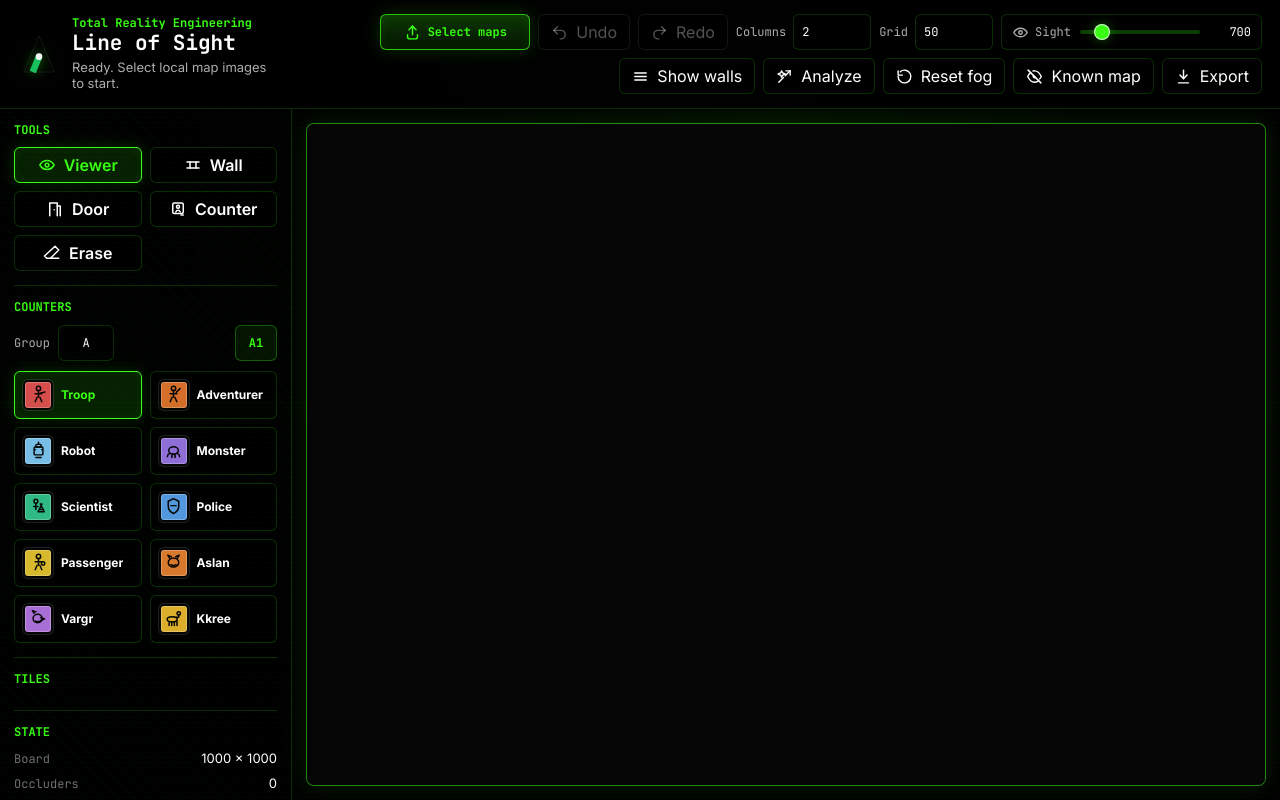
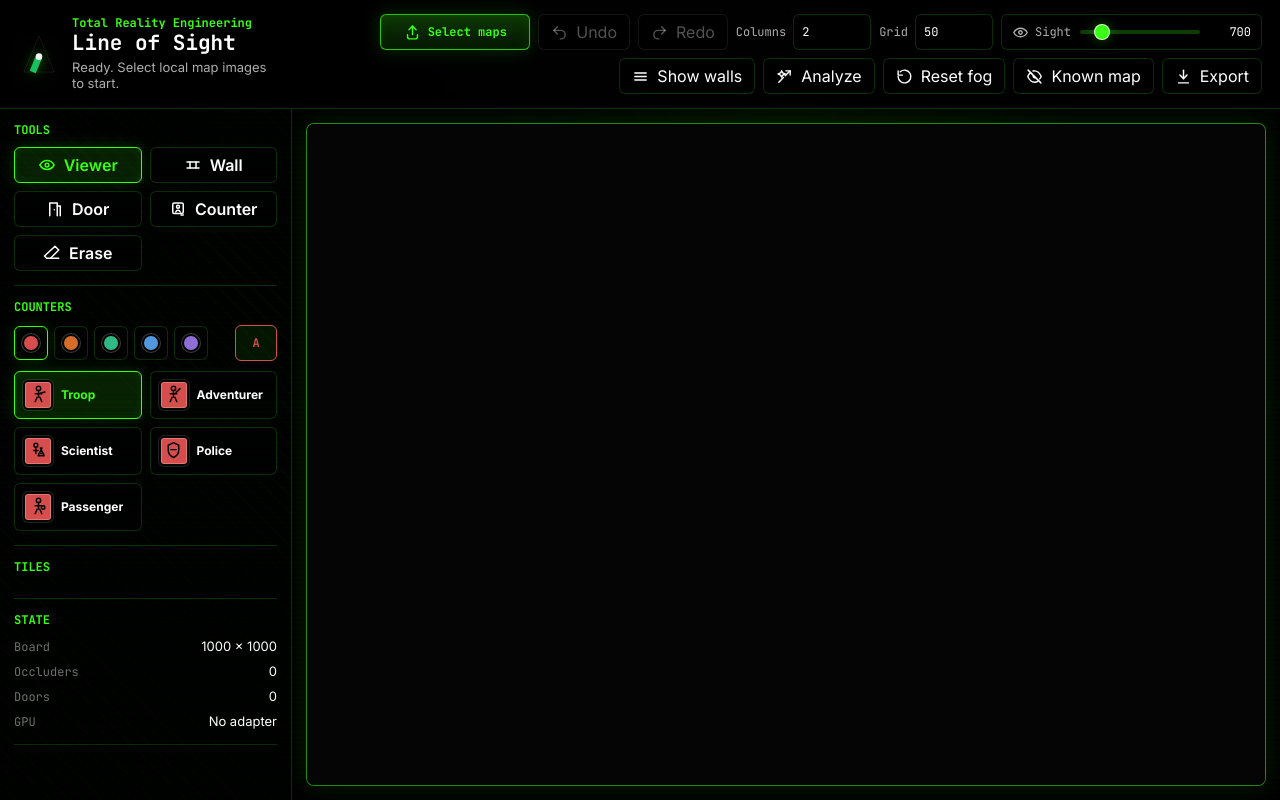
Before and after one commit to rgilks/line-of-sight, a Preact app in the folder web/: page / in a window 1280 px wide. Built offline with nearby package versions, Linux system fonts and the light colour scheme.

Commit message:
Use colour groups for human counters

```diff
--- a/web/src/main.tsx
+++ b/web/src/main.tsx
@@ -45,27 +45,29 @@ type EditDrag = {
 
 type CounterKind =
   | 'adventurer'
-  | 'aslan'
-  | 'kkree'
-  | 'monster'
   | 'passenger'
   | 'police'
-  | 'robot'
   | 'scientist'
   | 'troop'
-  | 'vargr'
 
 type CounterDefinition = {
   kind: CounterKind
   name: string
+}
+
+type CounterGroupId = 'blue' | 'green' | 'orange' | 'purple' | 'red'
+
+type CounterGroupDefinition = {
+  id: CounterGroupId
+  name: string
   color: string
 }
 
 type Token = Point & {
   id: string
   kind: CounterKind
-  group: string
-  number: number
+  group: CounterGroupId
+  member: string
   label: string
 }
 
@@ -106,7 +108,7 @@ const selectedOccluderId = signal<string | null>(null)
 const hoveredOccluderId = signal<string | null>(null)
 const tokens = signal<Token[]>([])
 const activeCounterKind = signal<CounterKind>('troop')
-const counterGroup = signal('A')
+const activeCounterGroup = signal<CounterGroupId>('red')
 const tokenDrag = signal<TokenDrag | null>(null)
 const selectedTokenId = signal<string | null>(null)
 const hoveredTokenId = signal<string | null>(null)
@@ -125,16 +127,18 @@ const doorCarveTolerance = 8
 const minCarvedWallLength = 8
 const historyLimit = 60
 const counterDefinitions: CounterDefinition[] = [
-  {kind: 'troop', name: 'Troop', color: '#d74d4d'},
-  {kind: 'adventurer', name: 'Adventurer', color: '#d66d2a'},
-  {kind: 'robot', name: 'Robot', color: '#78bde6'},
-  {kind: 'monster', name: 'Monster', color: '#8f6ed8'},
-  {kind: 'scientist', name: 'Scientist', color: '#30b985'},
-  {kind: 'police', name: 'Police', color: '#5398df'},
-  {kind: 'passenger', name: 'Passenger', color: '#d8b92d'},
-  {kind: 'aslan', name: 'Aslan', color: '#d8792d'},
-  {kind: 'vargr', name: 'Vargr', color: '#a96fd6'},
-  {kind: 'kkree', name: 'Kkree', color: '#dcae2c'}
+  {kind: 'troop', name: 'Troop'},
+  {kind: 'adventurer', name: 'Adventurer'},
+  {kind: 'scientist', name: 'Scientist'},
+  {kind: 'police', name: 'Police'},
+  {kind: 'passenger', name: 'Passenger'}
+]
+const counterGroups: CounterGroupDefinition[] = [
+  {id: 'red', name: 'Red', color: '#d74d4d'},
+  {id: 'orange', name: 'Orange', color: '#d66d2a'},
+  {id: 'green', name: 'Green', color: '#30b985'},
+  {id: 'blue', name: 'Blue', color: '#5398df'},
+  {id: 'purple', name: 'Purple', color: '#8f6ed8'}
 ]
 
 const exploredCanvas = document.createElement('canvas')
@@ -709,10 +713,13 @@ const tokenSize = (): number => Math.min(58, Math.max(34, gridScale() * 0.78))
 const counterDefinitionFor = (kind: CounterKind): CounterDefinition =>
   counterDefinitions.find((definition) => definition.kind === kind) ?? counterDefinitions[0]
 
+const counterGroupFor = (id: CounterGroupId): CounterGroupDefinition =>
+  counterGroups.find((group) => group.id === id) ?? counterGroups[0]
+
 const drawCounterToken = (token: Token, visible: boolean): void => {
   const size = tokenSize()
   const half = size / 2
-  const definition = counterDefinitionFor(token.kind)
+  const group = counterGroupFor(token.group)
   const selected = selectedTokenId.value === token.id
   const hovered = hoveredTokenId.value === token.id
   const inset = size * 0.075
@@ -737,7 +744,7 @@ const drawCounterToken = (token: Token, visible: boolean): void => {
     size - inset * 2,
     size * 0.075
   )
-  ctx.fillStyle = definition.color
+  ctx.fillStyle = group.color
   ctx.fill()
 
   const highlight = ctx.createLinearGradient(0, -half + inset, 0, half - inset)
@@ -751,7 +758,7 @@ const drawCounterToken = (token: Token, visible: boolean): void => {
   ctx.lineWidth = screenPixels(1)
   ctx.stroke()
 
-  drawCounterIcon(token.kind, 0, -size * 0.1, size * 0.58)
+  drawCounterIcon(token.kind, 0, -size * 0.1, size * 0.64)
 
   roundedRect(
     -half + inset,
@@ -814,114 +821,138 @@ const drawCounterIcon = (kind: CounterKind, x: number, y: number, size: number):
   ctx.lineWidth = Math.max(1.3, size * 0.07)
   ctx.lineCap = 'round'
   ctx.lineJoin = 'round'
-
-  if (
-    kind === 'troop' ||
-    kind === 'adventurer' ||
-    kind === 'scientist' ||
-    kind === 'police' ||
-    kind === 'passenger'
-  ) {
-    drawHumanCounterIcon(kind, size)
-  } else if (kind === 'robot') {
-    ctx.fillRect(-size * 0.28, -size * 0.22, size * 0.56, size * 0.48)
-    ctx.fillRect(-size * 0.16, -size * 0.42, size * 0.32, size * 0.18)
-    ctx.beginPath()
-    ctx.moveTo(0, -size * 0.42)
-    ctx.lineTo(0, -size * 0.58)
-    ctx.stroke()
-  } else if (kind === 'monster') {
-    ctx.beginPath()
-    ctx.ellipse(0, 0, size * 0.32, size * 0.24, -0.25, 0, Math.PI * 2)
-    ctx.fill()
-    for (const angle of [-2.5, -1.3, 0.2, 1.4, 2.6]) {
-      ctx.beginPath()
-      ctx.moveTo(Math.cos(angle) * size * 0.18, Math.sin(angle) * size * 0.16)
-      ctx.quadraticCurveTo(Math.cos(angle) * size * 0.45, Math.sin(angle) * size * 0.42, Math.cos(angle) * size * 0.62, Math.sin(angle) * size * 0.2)
-      ctx.stroke()
-    }
-  } else if (kind === 'aslan') {
-    drawHeadIcon(size, 0.46, 0.2)
-    ctx.beginPath()
-    ctx.moveTo(-size * 0.2, -size * 0.28)
-    ctx.lineTo(-size * 0.34, -size * 0.5)
-    ctx.lineTo(-size * 0.06, -size * 0.36)
-    ctx.moveTo(size * 0.2, -size * 0.28)
-    ctx.lineTo(size * 0.34, -size * 0.5)
-    ctx.lineTo(size * 0.06, -size * 0.36)
-    ctx.fill()
-  } else if (kind === 'vargr') {
-    drawHeadIcon(size, 0.38, -0.18)
-    ctx.beginPath()
-    ctx.moveTo(size * 0.16, -size * 0.06)
-    ctx.lineTo(size * 0.5, size * 0.02)
-    ctx.lineTo(size * 0.14, size * 0.14)
-    ctx.closePath()
-    ctx.fill()
-  } else if (kind === 'kkree') {
-    ctx.beginPath()
-    ctx.ellipse(-size * 0.06, size * 0.08, size * 0.34, size * 0.18, 0, 0, Math.PI * 2)
-    ctx.fill()
-    ctx.fillRect(size * 0.12, -size * 0.24, size * 0.16, size * 0.34)
-    ctx.beginPath()
-    ctx.arc(size * 0.2, -size * 0.34, size * 0.13, 0, Math.PI * 2)
-    ctx.fill()
-    for (const leg of [-0.26, -0.08, 0.1, 0.28]) ctx.fillRect(leg * size, size * 0.18, size * 0.06, size * 0.28)
-  }
+  drawHumanCounterIcon(kind, size)
   ctx.restore()
 }
 
 const drawHumanCounterIcon = (kind: CounterKind, size: number): void => {
-  drawPersonIcon(size)
-
   if (kind === 'troop') {
-    drawHelmet(size)
-    ctx.lineWidth = Math.max(1.2, size * 0.08)
-    ctx.beginPath()
-    ctx.moveTo(size * 0.08, -size * 0.04)
-    ctx.lineTo(size * 0.46, -size * 0.19)
-    ctx.stroke()
-    ctx.fillRect(size * 0.37, -size * 0.24, size * 0.12, size * 0.05)
+    drawTroopSilhouette(size)
   } else if (kind === 'adventurer') {
-    ctx.fillRect(-size * 0.31, -size * 0.18, size * 0.16, size * 0.34)
-    ctx.lineWidth = Math.max(1.1, size * 0.065)
-    ctx.beginPath()
-    ctx.moveTo(size * 0.18, -size * 0.02)
-    ctx.lineTo(size * 0.46, -size * 0.34)
-    ctx.stroke()
-    ctx.beginPath()
-    ctx.moveTo(size * 0.38, -size * 0.35)
-    ctx.lineTo(size * 0.51, -size * 0.35)
-    ctx.stroke()
+    drawAdventurerSilhouette(size)
   } else if (kind === 'scientist') {
-    ctx.beginPath()
-    ctx.moveTo(size * 0.12, size * 0.03)
-    ctx.lineTo(size * 0.33, size * 0.35)
-    ctx.lineTo(size * 0.02, size * 0.35)
-    ctx.closePath()
-    ctx.fill()
+    drawScientistSilhouette(size)
   } else if (kind === 'police') {
-    drawHelmet(size)
-    ctx.beginPath()
-    ctx.moveTo(size * 0.22, -size * 0.02)
-    ctx.lineTo(size * 0.44, size * 0.06)
-    ctx.lineTo(size * 0.39, size * 0.32)
-    ctx.lineTo(size * 0.23, size * 0.43)
-    ctx.lineTo(size * 0.09, size * 0.29)
-    ctx.lineTo(size * 0.12, size * 0.07)
-    ctx.closePath()
-    ctx.fill()
-  } else if (kind === 'passenger') {
-    ctx.fillRect(size * 0.22, size * 0.03, size * 0.22, size * 0.25)
-    ctx.lineWidth = Math.max(1, size * 0.055)
-    ctx.beginPath()
-    ctx.moveTo(size * 0.27, size * 0.03)
-    ctx.quadraticCurveTo(size * 0.33, -size * 0.08, size * 0.39, size * 0.03)
-    ctx.stroke()
-  }
-}
-
-const drawPersonIcon = (size: number): void => {
+    drawPoliceSilhouette(size)
+  } else {
+    drawPassengerSilhouette(size)
+  }
+}
+
+const drawTroopSilhouette = (size: number): void => {
+  ctx.lineWidth = Math.max(1.5, size * 0.1)
+  ctx.beginPath()
+  ctx.arc(-size * 0.16, -size * 0.33, size * 0.12, 0, Math.PI * 2)
+  ctx.fill()
+
+  ctx.beginPath()
+  ctx.ellipse(-size * 0.08, -size * 0.08, size * 0.18, size * 0.26, -0.42, 0, Math.PI * 2)
+  ctx.fill()
+
+  ctx.beginPath()
+  ctx.moveTo(-size * 0.15, size * 0.1)
+  ctx.lineTo(-size * 0.32, size * 0.42)
+  ctx.moveTo(size * 0.01, size * 0.08)
+  ctx.lineTo(size * 0.27, size * 0.34)
+  ctx.moveTo(-size * 0.02, -size * 0.18)
+  ctx.lineTo(size * 0.28, -size * 0.23)
+  ctx.stroke()
+
+  ctx.lineWidth = Math.max(1.2, size * 0.08)
+  ctx.beginPath()
+  ctx.moveTo(size * 0.08, -size * 0.19)
+  ctx.lineTo(size * 0.5, -size * 0.31)
+  ctx.stroke()
+  ctx.fillRect(size * 0.4, -size * 0.35, size * 0.12, size * 0.06)
+}
+
+const drawAdventurerSilhouette = (size: number): void => {
+  ctx.lineWidth = Math.max(1.4, size * 0.09)
+  ctx.beginPath()
+  ctx.arc(-size * 0.08, -size * 0.36, size * 0.11, 0, Math.PI * 2)
+  ctx.fill()
+  ctx.beginPath()
+  ctx.ellipse(-size * 0.03, -size * 0.12, size * 0.17, size * 0.28, -0.22, 0, Math.PI * 2)
+  ctx.fill()
+  ctx.fillRect(-size * 0.26, -size * 0.19, size * 0.15, size * 0.28)
+
+  ctx.beginPath()
+  ctx.moveTo(size * 0.03, -size * 0.23)
+  ctx.lineTo(size * 0.28, -size * 0.39)
+  ctx.moveTo(size * 0.19, -size * 0.39)
+  ctx.lineTo(size * 0.39, -size * 0.39)
+  ctx.moveTo(-size * 0.1, size * 0.1)
+  ctx.lineTo(-size * 0.27, size * 0.43)
+  ctx.moveTo(size * 0.04, size * 0.08)
+  ctx.lineTo(size * 0.29, size * 0.37)
+  ctx.stroke()
+}
+
+const drawScientistSilhouette = (size: number): void => {
+  drawStandingSilhouette(size)
+  ctx.beginPath()
+  ctx.moveTo(-size * 0.15, -size * 0.16)
+  ctx.lineTo(size * 0.15, -size * 0.16)
+  ctx.lineTo(size * 0.28, size * 0.38)
+  ctx.lineTo(-size * 0.28, size * 0.38)
+  ctx.closePath()
+  ctx.fill()
+
+  ctx.lineWidth = Math.max(1, size * 0.055)
+  ctx.beginPath()
+  ctx.moveTo(size * 0.15, -size * 0.03)
+  ctx.lineTo(size * 0.36, size * 0.24)
+  ctx.lineTo(size * 0.09, size * 0.24)
+  ctx.closePath()
+  ctx.fill()
+}
+
+const drawPoliceSilhouette = (size: number): void => {
+  drawStandingSilhouette(size)
+  ctx.beginPath()
+  ctx.moveTo(size * 0.16, -size * 0.1)
+  ctx.lineTo(size * 0.43, -size * 0.01)
+  ctx.lineTo(size * 0.38, size * 0.31)
+  ctx.lineTo(size * 0.2, size * 0.46)
+  ctx.lineTo(size * 0.03, size * 0.3)
+  ctx.lineTo(size * 0.06, size * 0.02)
+  ctx.closePath()
+  ctx.fill()
+
+  ctx.beginPath()
+  ctx.arc(0, -size * 0.42, size * 0.15, Math.PI, 0)
+  ctx.lineTo(size * 0.18, -size * 0.36)
+  ctx.lineTo(-size * 0.18, -size * 0.36)
+  ctx.closePath()
+  ctx.fill()
+}
+
+const drawPassengerSilhouette = (size: number): void => {
+  ctx.lineWidth = Math.max(1.3, size * 0.085)
+  ctx.beginPath()
+  ctx.arc(-size * 0.14, -size * 0.37, size * 0.1, 0, Math.PI * 2)
+  ctx.fill()
+
+  ctx.beginPath()
+  ctx.ellipse(-size * 0.08, -size * 0.1, size * 0.16, size * 0.28, -0.18, 0, Math.PI * 2)
+  ctx.fill()
+
+  ctx.beginPath()
+  ctx.moveTo(-size * 0.15, size * 0.11)
+  ctx.lineTo(-size * 0.32, size * 0.43)
+  ctx.moveTo(size * 0.01, size * 0.1)
+  ctx.lineTo(size * 0.18, size * 0.42)
+  ctx.moveTo(size * 0.04, -size * 0.13)
+  ctx.lineTo(size * 0.25, size * 0.04)
+  ctx.lineTo(size * 0.35, size * 0.29)
+  ctx.stroke()
+
+  roundedRect(size * 0.23, size * 0.13, size * 0.2, size * 0.3, size * 0.04)
+  ctx.fill()
+}
+
+const drawStandingSilhouette = (size: number): void => {
+  ctx.lineWidth = Math.max(1.3, size * 0.085)
   ctx.beginPath()
   ctx.arc(0, -size * 0.36, size * 0.13, 0, Math.PI * 2)
   ctx.fill()
@@ -944,21 +975,6 @@ const drawPersonIcon = (size: number): void => {
   ctx.moveTo(size * 0.17, -size * 0.09)
   ctx.lineTo(size * 0.38, size * 0.1)
   ctx.stroke()
-}
-
-const drawHelmet = (size: number): void => {
-  ctx.beginPath()
-  ctx.arc(0, -size * 0.39, size * 0.16, Math.PI, 0)
-  ctx.lineTo(size * 0.18, -size * 0.34)
-  ctx.lineTo(-size * 0.18, -size * 0.34)
-  ctx.closePath()
-  ctx.fill()
-}
-
-const drawHeadIcon = (size: number, radiusScale: number, rotation: number): void => {
-  ctx.beginPath()
-  ctx.ellipse(0, 0, size * radiusScale, size * 0.34, rotation, 0, Math.PI * 2)
-  ctx.fill()
 }
 
 const drawDoorMarkers = (): void => {
@@ -1235,28 +1251,24 @@ const nearestOccluder = (
   return nearest
 }
 
-const normalizeCounterGroup = (value: string): string => {
-  const normalized = value.trim().toUpperCase().replace(/[^A-Z0-9]/g, '')
-  return normalized.slice(0, 2) || 'A'
-}
-
-const sanitizeCounterGroupInput = (value: string): string =>
-  value.toUpperCase().replace(/[^A-Z0-9]/g, '').slice(0, 2)
-
-const nextTokenNumber = (group: string): number =>
-  tokens.value
-    .filter((token) => token.group === group)
-    .reduce((highest, token) => Math.max(highest, token.number), 0) + 1
+const memberLetters = 'ABCDEFGHIJKLMNOPQRSTUVWXYZ'.split('')
+
+const nextTokenMember = (group: CounterGroupId): string => {
+  const used = new Set(
+    tokens.value.filter((token) => token.group === group).map((token) => token.member)
+  )
+  return memberLetters.find((letter) => !used.has(letter)) ?? memberLetters[0]
+}
 
 const makeToken = (point: Point): Token => {
-  const group = normalizeCounterGroup(counterGroup.value)
-  const number = nextTokenNumber(group)
+  const group = activeCounterGroup.value
+  const member = nextTokenMember(group)
   return {
     id: nextId('token'),
     kind: activeCounterKind.value,
     group,
-    number,
-    label: `${group}${number}`,
+    member,
+    label: member,
     x: point.x,
     y: point.y
   }
@@ -1800,30 +1812,6 @@ const ToolButton = ({
 )
 
 const CounterTypeIcon = ({kind}: {kind: CounterKind}): JSX.Element => {
-  if (kind === 'robot') {
-    return (
-      <svg className="counter-option-icon" viewBox="0 0 24 24" aria-hidden="true">
-        <rect x="7" y="8" width="10" height="9" rx="1" />
-        <rect x="9" y="5" width="6" height="3" rx="1" />
-        <path d="M12 5V2.5" />
-        <path d="M8.5 11h.01M15.5 11h.01" />
-        <path d="M9 20h6" />
-      </svg>
-    )
-  }
-
-  if (kind === 'monster') {
-    return (
-      <svg className="counter-option-icon" viewBox="0 0 24 24" aria-hidden="true">
-        <ellipse cx="12" cy="12" rx="5.5" ry="4.2" />
-        <path d="M8 15c-2 1-3 2.4-3 4" />
-        <path d="M11 16c-.9 1.4-1.1 2.7-.7 4" />
-        <path d="M13 16c.9 1.4 1.1 2.7.7 4" />
-        <path d="M16 15c2 1 3 2.4 3 4" />
-      </svg>
-    )
-  }
-
   if (kind === 'scientist') {
     return (
       <svg className="counter-option-icon" viewBox="0 0 24 24" aria-hidden="true">
@@ -1841,39 +1829,6 @@ const CounterTypeIcon = ({kind}: {kind: CounterKind}): JSX.Element => {
       <svg className="counter-option-icon" viewBox="0 0 24 24" aria-hidden="true">
         <path d="M12 3 18 6v5.5c0 4-2.3 7-6 8.5-3.7-1.5-6-4.5-6-8.5V6l6-3Z" />
         <path d="M9 11h6" />
-      </svg>
-    )
-  }
-
-  if (kind === 'aslan') {
-    return (
-      <svg className="counter-option-icon" viewBox="0 0 24 24" aria-hidden="true">
-        <path d="m7.5 7-2-3.5 4 1.9" />
-        <path d="m16.5 7 2-3.5-4 1.9" />
-        <ellipse cx="12" cy="12" rx="6" ry="5.2" />
-        <path d="M9 14.5c1.8 1 4.2 1 6 0" />
-      </svg>
-    )
-  }
-
-  if (kind === 'vargr') {
-    return (
-      <svg className="counter-option-icon" viewBox="0 0 24 24" aria-hidden="true">
-        <path d="m7 6-2-3 4 1.4" />
-        <ellipse cx="11" cy="12" rx="5.2" ry="4.8" />
-        <path d="m14.5 11 4.5 1.4-4.3 1.9" />
-        <path d="M8.5 15c1.5.9 3.3 1 5.1.2" />
-      </svg>
-    )
-  }
-
-  if (kind === 'kkree') {
-    return (
-      <svg className="counter-option-icon" viewBox="0 0 24 24" aria-hidden="true">
-        <ellipse cx="10.5" cy="13" rx="5.7" ry="3.1" />
-        <path d="M15 10.5h3v-3" />
-        <circle cx="18" cy="6.3" r="2" />
-        <path d="M7 16v4M10 16v4M13 16v4M16 15.5V20" />
       </svg>
     )
   }
@@ -1925,8 +1880,8 @@ const App = (): JSX.Element => {
   const activeTileCount = tiles.value.length
   const selectedOccluder = getSelectedOccluder()
   const selectedToken = getSelectedToken()
-  const nextGroup = normalizeCounterGroup(counterGroup.value)
-  const nextCounterLabel = `${nextGroup}${nextTokenNumber(nextGroup)}`
+  const selectedCounterGroup = counterGroupFor(activeCounterGroup.value)
+  const nextCounterLabel = nextTokenMember(activeCounterGroup.value)
 
   return (
     <main className="app-shell">
@@ -2247,21 +2202,31 @@ const App = (): JSX.Element => {
 
           <div className="panel">
             <h2>Counters</h2>
-            <div className="counter-toolbar">
-              <label className="counter-group-control">
-                <span>Group</span>
-                <input
-                  id="counterGroupInput"
-                  type="text"
-                  inputMode="text"
-                  maxLength={2}
-                  value={counterGroup.value}
-                  onInput={(event) => {
-                    counterGroup.value = sanitizeCounterGroupInput(event.currentTarget.value)
-                  }}
-                />
-              </label>
-              <span className="counter-next" aria-label={`Next counter ${nextCounterLabel}`}>
+            <div className="counter-toolbar" aria-label="Counter group and member">
+              <div className="counter-group-picker" role="group" aria-label="Counter group colour">
+                {counterGroups.map((group) => (
+                  <button
+                    className={`counter-group-button${
+                      activeCounterGroup.value === group.id ? ' active' : ''
+                    }`}
+                    key={group.id}
+                    type="button"
+                    aria-label={`${group.name} group`}
+                    aria-pressed={activeCounterGroup.value === group.id}
+                    onClick={() => {
+                      activeCounterGroup.value = group.id
+                      tool.value = 'token'
+                    }}
+                  >
+                    <span style={{backgroundColor: group.color}} aria-hidden="true" />
+                  </button>
+                ))}
+              </div>
+              <span
+                className="counter-next"
+                style={{borderColor: selectedCounterGroup.color, color: selectedCounterGroup.color}}
+                aria-label={`Next ${selectedCounterGroup.name} counter ${nextCounterLabel}`}
+              >
                 {nextCounterLabel}
               </span>
             </div>
@@ -2281,7 +2246,7 @@ const App = (): JSX.Element => {
                 >
                   <span
                     className="counter-swatch"
-                    style={{backgroundColor: definition.color}}
+                    style={{backgroundColor: selectedCounterGroup.color}}
                     aria-hidden="true"
                   >
                     <CounterTypeIcon kind={definition.kind} />
@@ -2292,7 +2257,9 @@ const App = (): JSX.Element => {
             </div>
             {selectedToken ? (
               <div className="selection-actions" aria-label="Selected counter actions">
-                <span>{`${counterDefinitionFor(selectedToken.kind).name} ${selectedToken.label}`}</span>
+                <span>{`${counterDefinitionFor(selectedToken.kind).name} ${
+                  counterGroupFor(selectedToken.group).name
+                } ${selectedToken.member}`}</span>
                 <div className="selection-action-row single">
                   <button
                     type="button"
--- a/web/src/styles.css
+++ b/web/src/styles.css
@@ -461,20 +461,32 @@ input[type="range"]::-moz-range-thumb {
   margin-top: 10px;
 }
 
-.counter-group-control {
-  display: inline-flex;
-  align-items: center;
-  gap: 8px;
-  min-width: 0;
-  color: var(--tre-muted);
-  font-family: "JetBrains Mono", ui-monospace, SFMono-Regular, Menlo, Monaco, Consolas, monospace;
-  font-size: 12px;
+.counter-group-picker {
+  display: flex;
+  flex-wrap: wrap;
+  gap: 6px;
 }
 
-.counter-group-control input {
-  width: 56px;
-  text-align: center;
-  text-transform: uppercase;
+.counter-group-button {
+  min-width: 0;
+  width: 34px;
+  min-height: 34px;
+  padding: 0;
+}
+
+.counter-group-button span {
+  width: 18px;
+  height: 18px;
+  border: 2px solid #050505;
+  border-radius: 999px;
+  box-shadow: 0 0 0 1px rgba(255, 255, 255, 0.22);
+}
+
+.counter-group-button.active {
+  border-color: var(--tre-green);
+  box-shadow:
+    0 0 14px rgba(var(--tre-green-rgb), 0.16),
+    inset 0 0 10px rgba(var(--tre-green-rgb), 0.08);
 }
 
 .counter-next {
```
